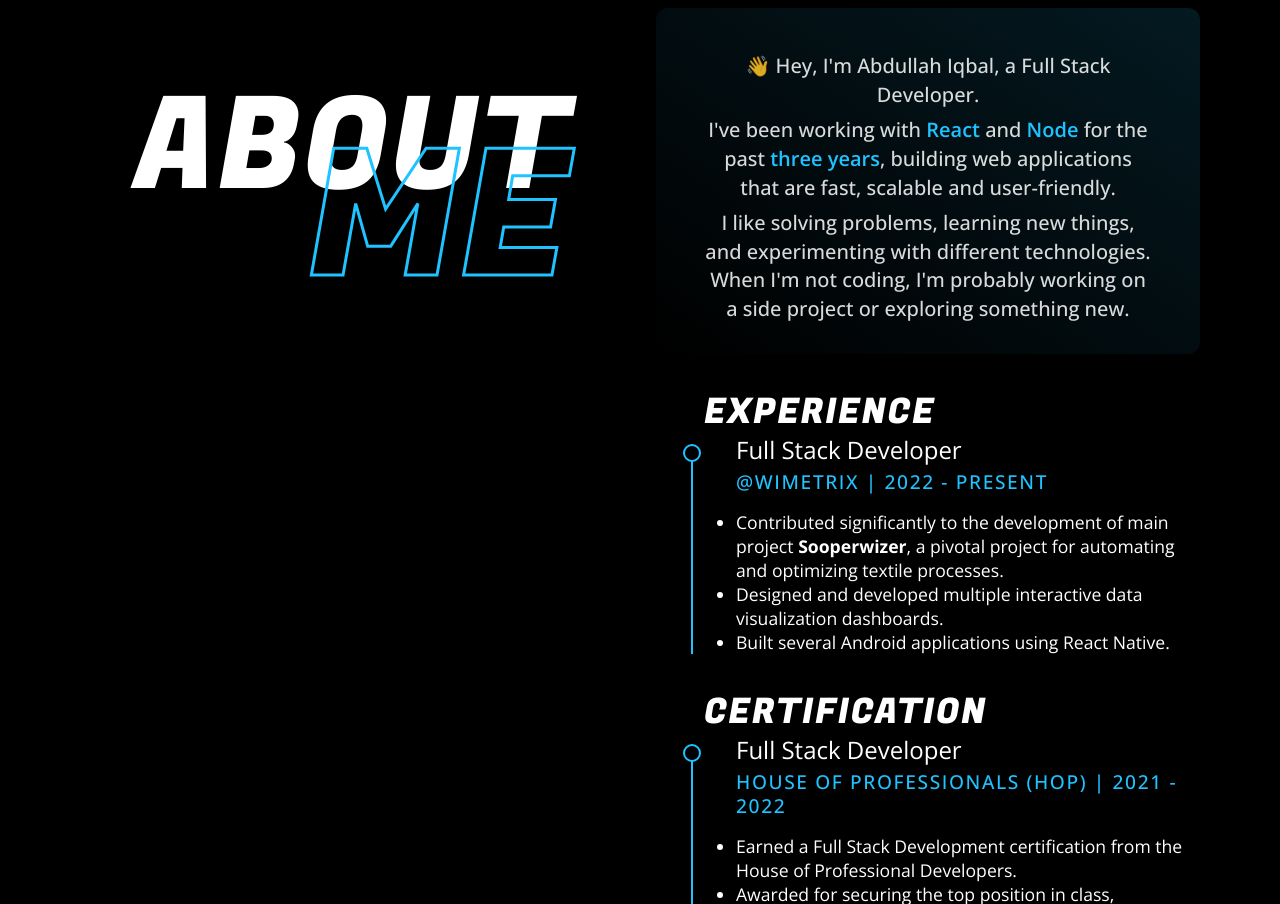
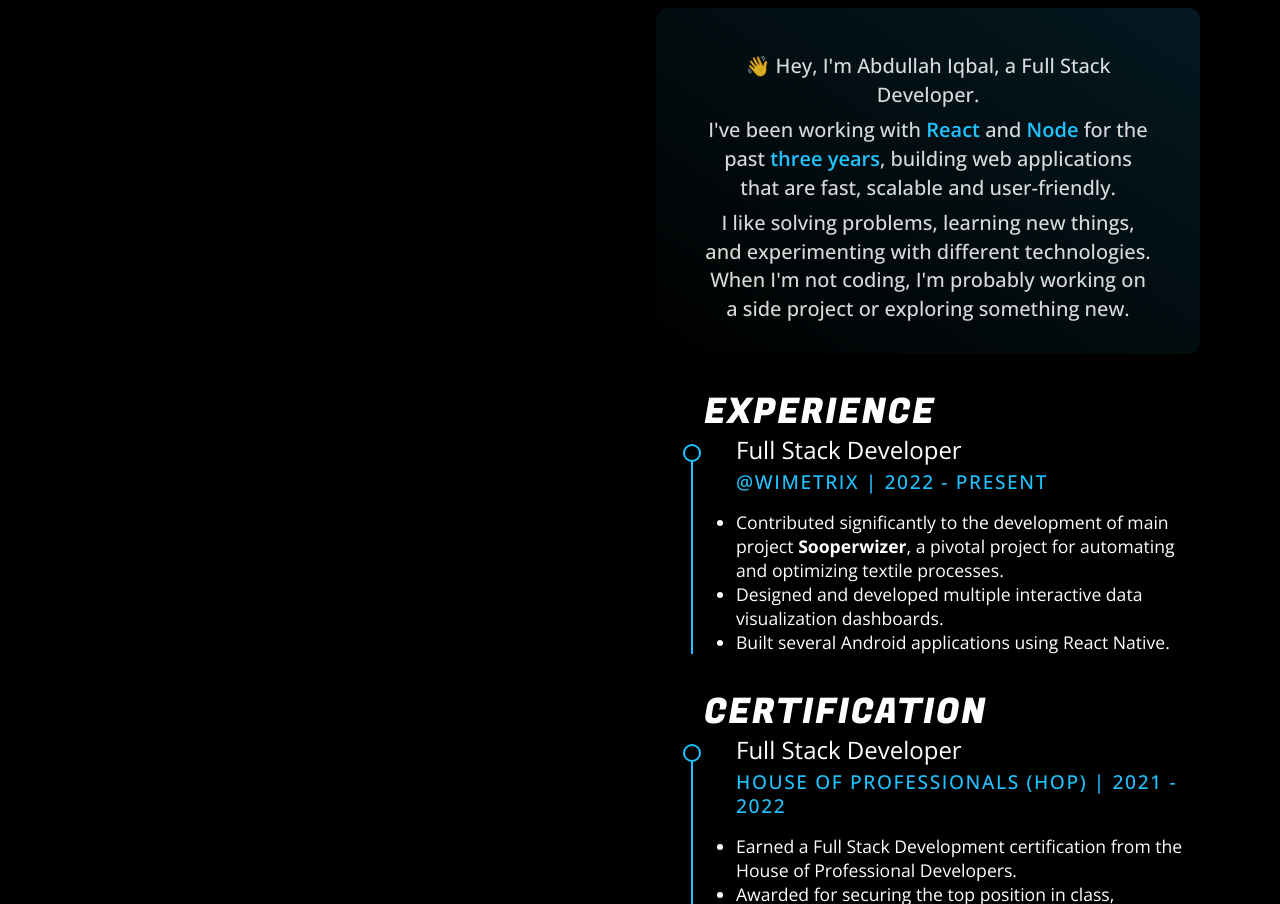
Before and after one commit to ashuthecoolestboy096-png/ARUN--ORTFOLIO, a React (Vite) app: page / in a window 1280 px wide. Shown: the part 840-1744 px from the top of the page. Built offline with nearby package versions, Linux system fonts and the light colour scheme.

Commit message:
Make section title component generic

```diff
--- a/src/components/section-title.component.tsx
+++ b/src/components/section-title.component.tsx
@@ -1,8 +1,12 @@
-export const SectionTitle = () => {
+type TSectionTitleProps = {
+	title: string;
+	subTitle?: string;
+};
+export const SectionTitle = ({ title, subTitle }: TSectionTitleProps) => {
 	return (
 		<div className='title'>
-			<p className='primary-text'>About</p>
-			<p className='secondary-text'>ME</p>
+			<p className='primary-text'>{title}</p>
+			{subTitle && <p className='secondary-text'>{subTitle}</p>}
 		</div>
 	);
 };
```
